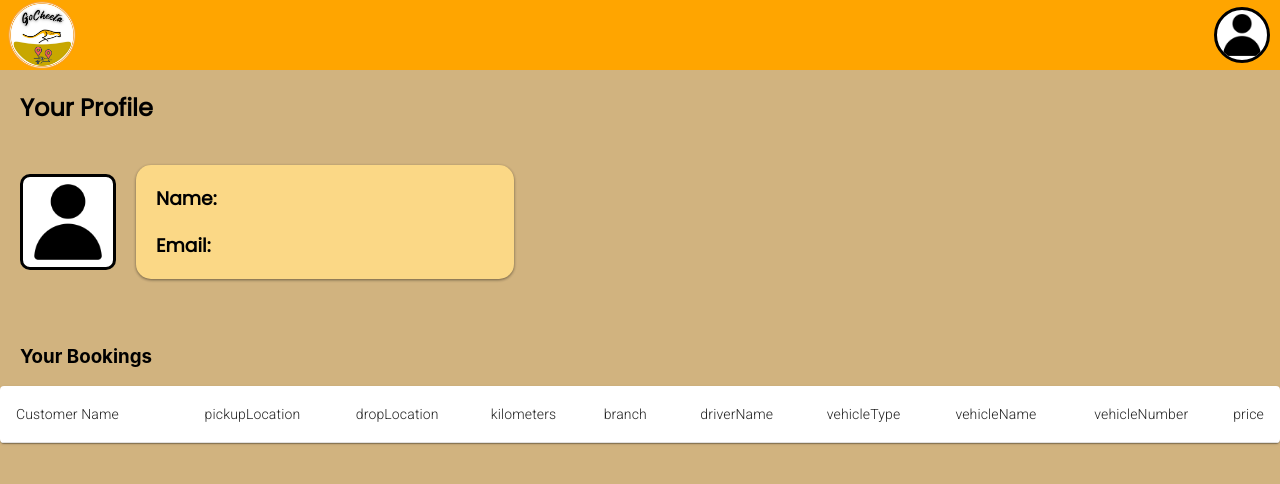
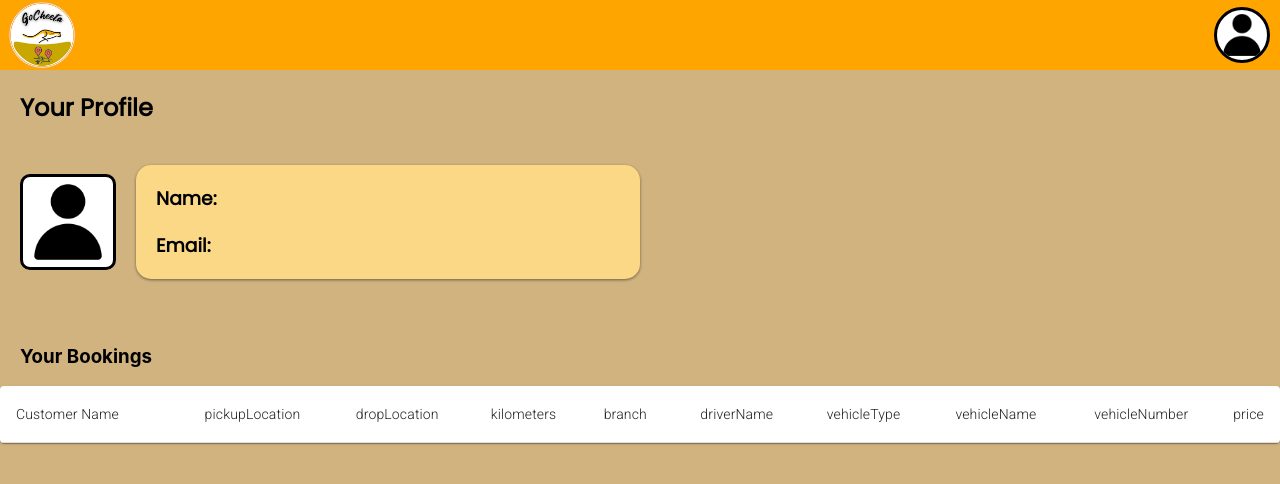
Before and after one commit to dvimukthi/cab-service-system, a React (Create React App) app: page /customerprofile in a window 1280 px wide. Shown: the top 484 px of the page. Built offline with nearby package versions, Linux system fonts and the light colour scheme; a web font is replaced by a local one.

Commit message:
customerprofile css

```diff
--- a/src/Components/CustomerProfile/CustomerBody.css
+++ b/src/Components/CustomerProfile/CustomerBody.css
@@ -29,7 +29,7 @@
 .Details{
     background: rgb(251, 216, 134);
     margin-left: 10px;
-    width: 30%;
+    width: 40%;
     border-radius: 15px;
     box-shadow: 0 1px 3px rgb(0 0 0 / 20%), 0 1px 3px rgb(0 0 0 / 30%);
 }
--- a/src/Components/HomeComponents/BodyPartOne/BodyPartOne.js
+++ b/src/Components/HomeComponents/BodyPartOne/BodyPartOne.js
@@ -40,7 +40,7 @@ function BodyPartOne() {
         <p>
           You can trust on us to give you a safe and comfortable ride no matter
           where you need to travel by simply booking a taxi online with
-          "GoCheetah".
+          "GoCheeta".
         </p>
         {/* book now button */}
         <div className="NeedRide__btn" onClick={loadBooking}>
--- a/src/Components/HomeComponents/BodyPartThree/BodyPartThree.js
+++ b/src/Components/HomeComponents/BodyPartThree/BodyPartThree.js
@@ -8,7 +8,7 @@ function BodyPartThree() {
   return (
     <div className="bodypartthree__container">
       {/* heading */}
-      <h2>How GoCheetah Works</h2>
+      <h2>How GoCheeta Works</h2>
       <div className="bodypartthreeIcon__container">
         {/* images and text section */}
         <div className="bodypartthreeIcon">
```
